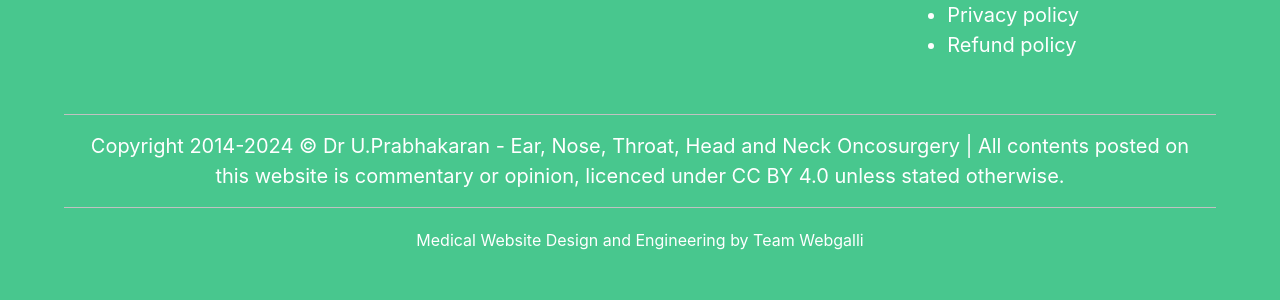
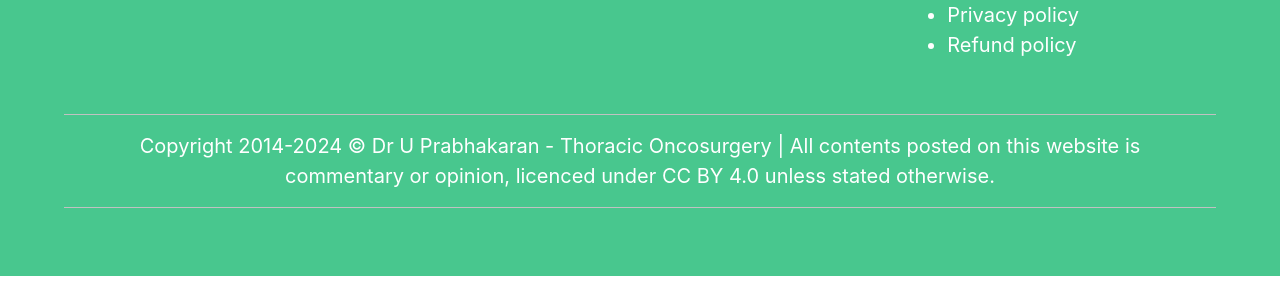
Before and after one commit to monisharaju13/DR.U.Prabhakaran, a plain HTML site: page photogallery.html in a window 1280 px wide. Shown: the part 2518-2818 px from the top of the page. After the commit the page ends 2794 px from the top, so only its background shows below. Drawn offline with nearby package versions, Linux system fonts and the light colour scheme; files that its build step writes are made by us from their sources; files whose address does not match are found by name; a web font is replaced by a local one.

Commit message:
photogallery.html

```diff
--- a/photogallery.html
+++ b/photogallery.html
@@ -358,11 +358,8 @@ body{--wp--preset--color--black: #000000;--wp--preset--color--cyan-bluish-gray:
 				</div>
 				<div class="has-text-centered">
 					<p class="disclaimer">
-						Copyright 2014-2024 &copy; Dr U.Prabhakaran - Ear, Nose, Throat, Head and Neck Oncosurgery | All contents posted on this website is commentary or opinion, licenced under <a href="https://creativecommons.org/licenses/by/4.0/" rel="nofollow" target="_blank">CC BY 4.0</a> unless stated otherwise.
-					</p>
-					<div class="site-info is-size-6">
-						<a href="https://webgalli.com/">Medical Website Design</a> and Engineering by <a href="https://webgalli.com/">Team Webgalli</a>
-					</div><!-- .site-info -->
+						Copyright 2014-2024 &copy; Dr U Prabhakaran - Thoracic Oncosurgery | All contents posted on this website is commentary or opinion, licenced under <a href="https://creativecommons.org/licenses/by/4.0/" rel="nofollow" target="_blank">CC BY 4.0</a> unless stated otherwise.
+					</p><!-- .site-info -->
 				</div>
 			</div>
 		</div>
```
